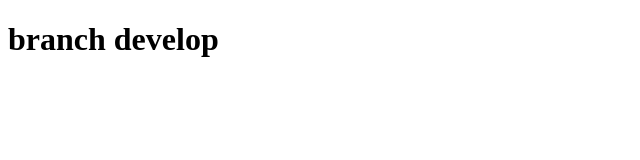
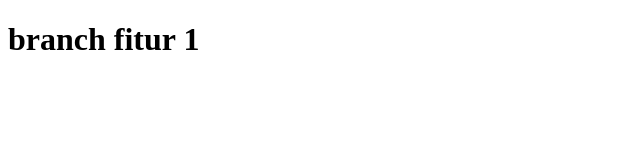
Before and after one commit to ZahraPariska/UIUX_Zahra-Pariska, a plain HTML site: page 2_Version Control and Management (Git)/Praktikum/index.html in a window 1280 px wide. Shown: the full height of the page, 0-640 px from the left. Drawn offline with Linux system fonts and the light colour scheme.

Commit message:
branch fitur 1

```diff
--- a/2_Version Control and Management (Git)/Praktikum/index.html
+++ b/2_Version Control and Management (Git)/Praktikum/index.html
@@ -7,6 +7,6 @@
     <title>Document</title>
 </head>
 <body>
-    <h1>branch develop</h1>
+    <h1>branch fitur 1</h1>
 </body>
 </html>
```
